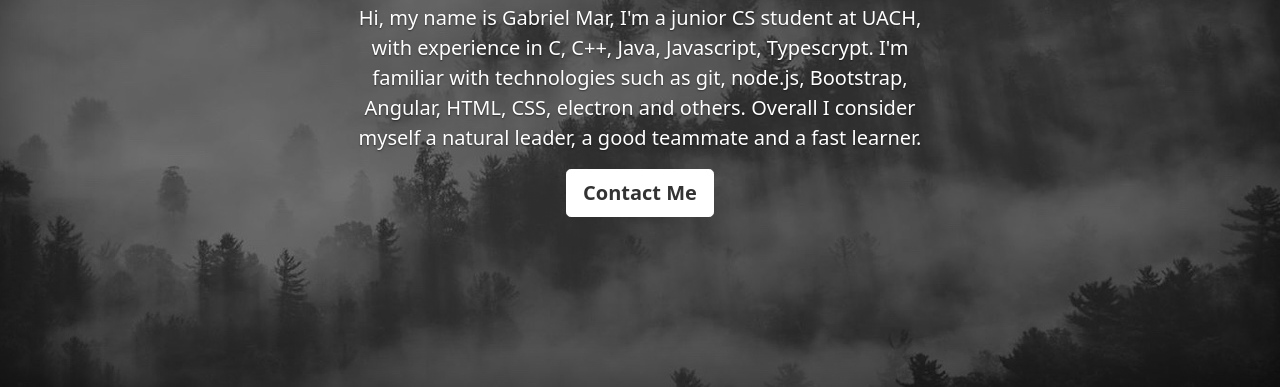
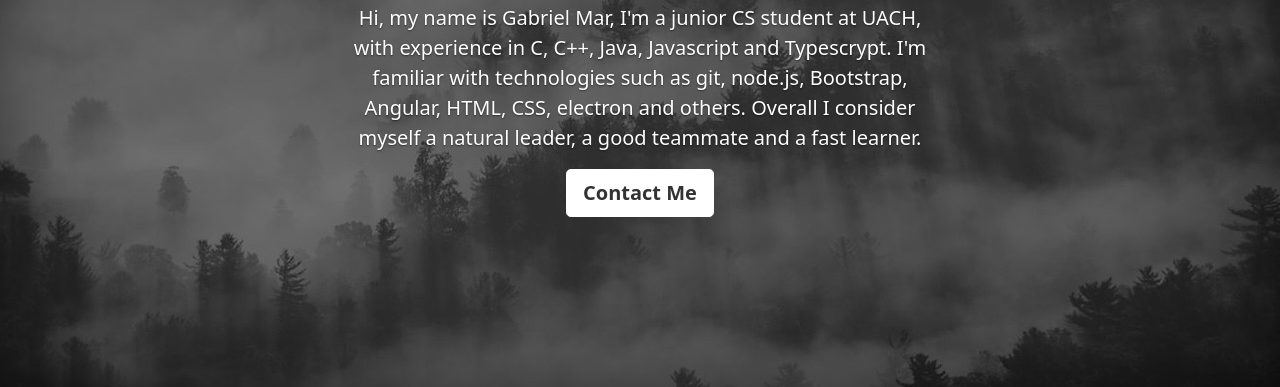
Before and after one commit to GabrielMarBarrio/resume-website, a website: page WWW/index.html in a window 1280 px wide. Shown: the part 413-800 px from the top of the page. Drawn offline with nearby package versions, Linux system fonts and the light colour scheme.

Commit message:
better grammar

```diff
--- a/WWW/index.html
+++ b/WWW/index.html
@@ -31,7 +31,7 @@
           <img src="assets/images/profile.png" class="rounded-circle img-fluid" alt="Responsive image">
 
           <h1>Computer Science Student</h1>
-          <p class="lead">Hi, my name is Gabriel Mar, I'm a junior CS student at UACH, with experience in C, C++, Java, Javascript, Typescrypt. I'm familiar with technologies such as git, node.js, Bootstrap, Angular, HTML, CSS, electron and others.
+          <p class="lead">Hi, my name is Gabriel Mar, I'm a junior CS student at UACH, with experience in C, C++, Java, Javascript and Typescrypt. I'm familiar with technologies such as git, node.js, Bootstrap, Angular, HTML, CSS, electron and others.
             Overall I consider myself a natural leader, a good teammate and a fast learner.
           </p>
           <p class="lead">
```
